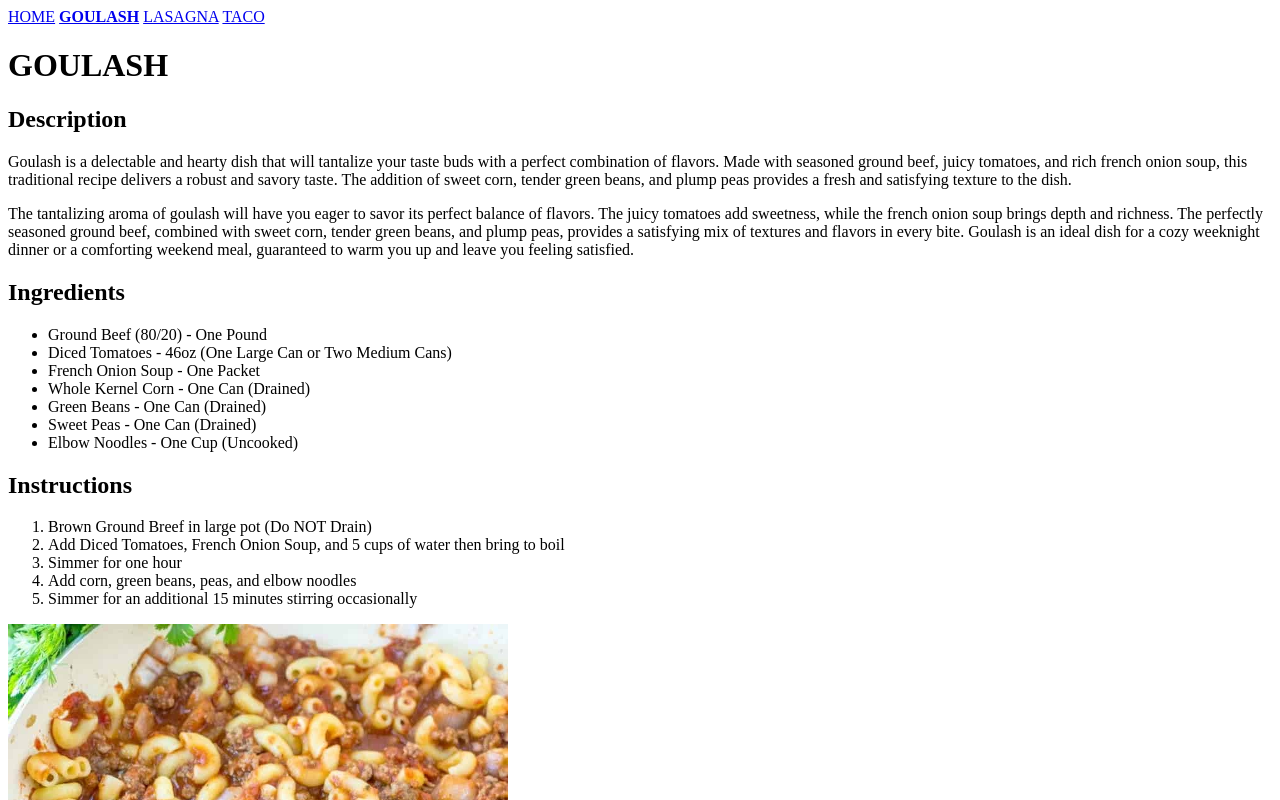
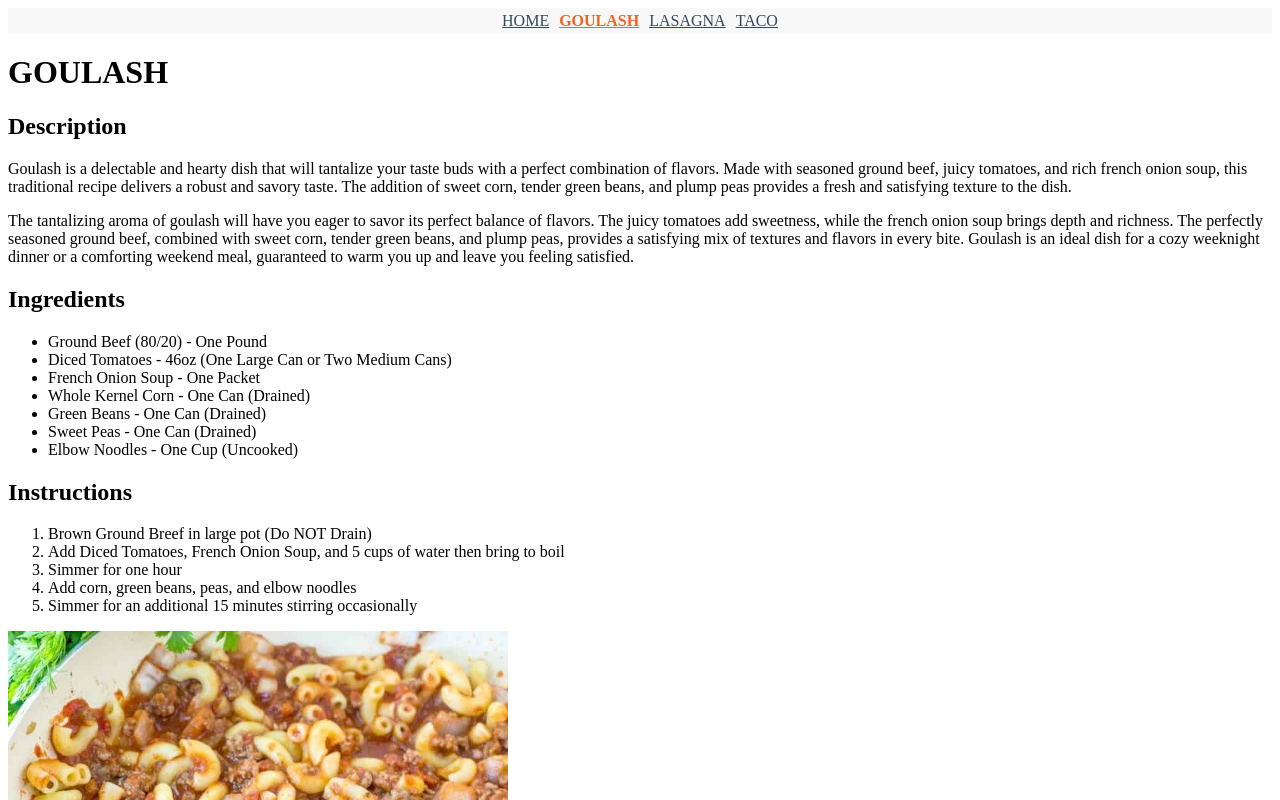
Before and after one commit to jolfwar/exploration, a plain HTML site: page _theOdinProject/odin_Websites/odin-recipes/recipes/goulash.html in a window 1280 px wide. Shown: the top 800 px of the page. Drawn offline with Linux system fonts and the light colour scheme.

Commit message:
Update header style on goulash.html

```diff
--- a/_theOdinProject/odin_Websites/odin-recipes/recipes/goulash.html
+++ b/_theOdinProject/odin_Websites/odin-recipes/recipes/goulash.html
@@ -6,11 +6,11 @@
     <link rel="stylesheet" type="text/css" href="../styles/style.css">
 </head>
 <body>
-    <div class="header">
-        <a href="../index.html">HOME</a>
-        <a href="goulash.html" class="active"><strong>GOULASH</strong></a>
-        <a href="lasagna.html">LASAGNA</a>
-        <a href="taco.html">TACO</a>
+    <div id="header-menu">
+        <a href="../index.html" class="menu-item-inactive">HOME</a>
+        <a href="goulash.html" class="menu-item-active"><strong>GOULASH</strong></a>
+        <a href="lasagna.html" class="menu-item-inactive">LASAGNA</a>
+        <a href="taco.html" class="menu-item-inactive">TACO</a>
     </div>
 
     <h1>GOULASH</h1>
```
